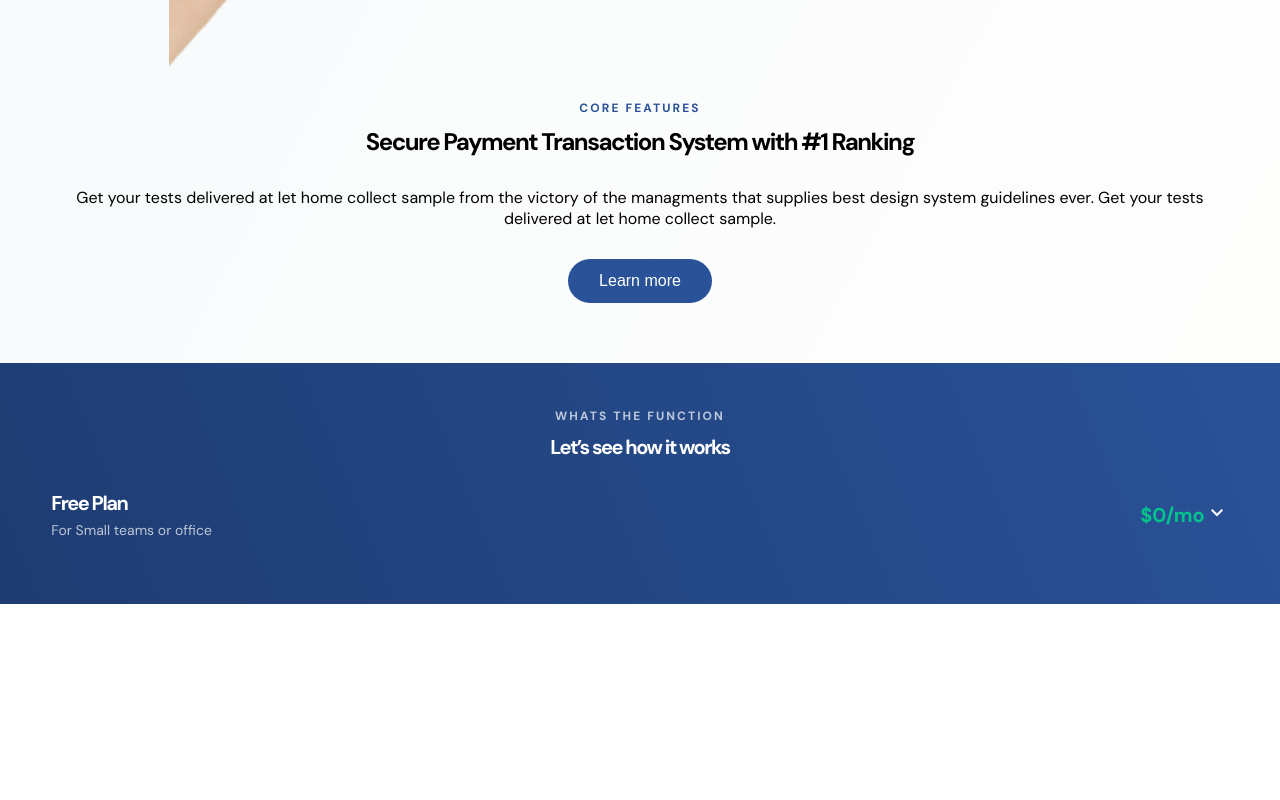
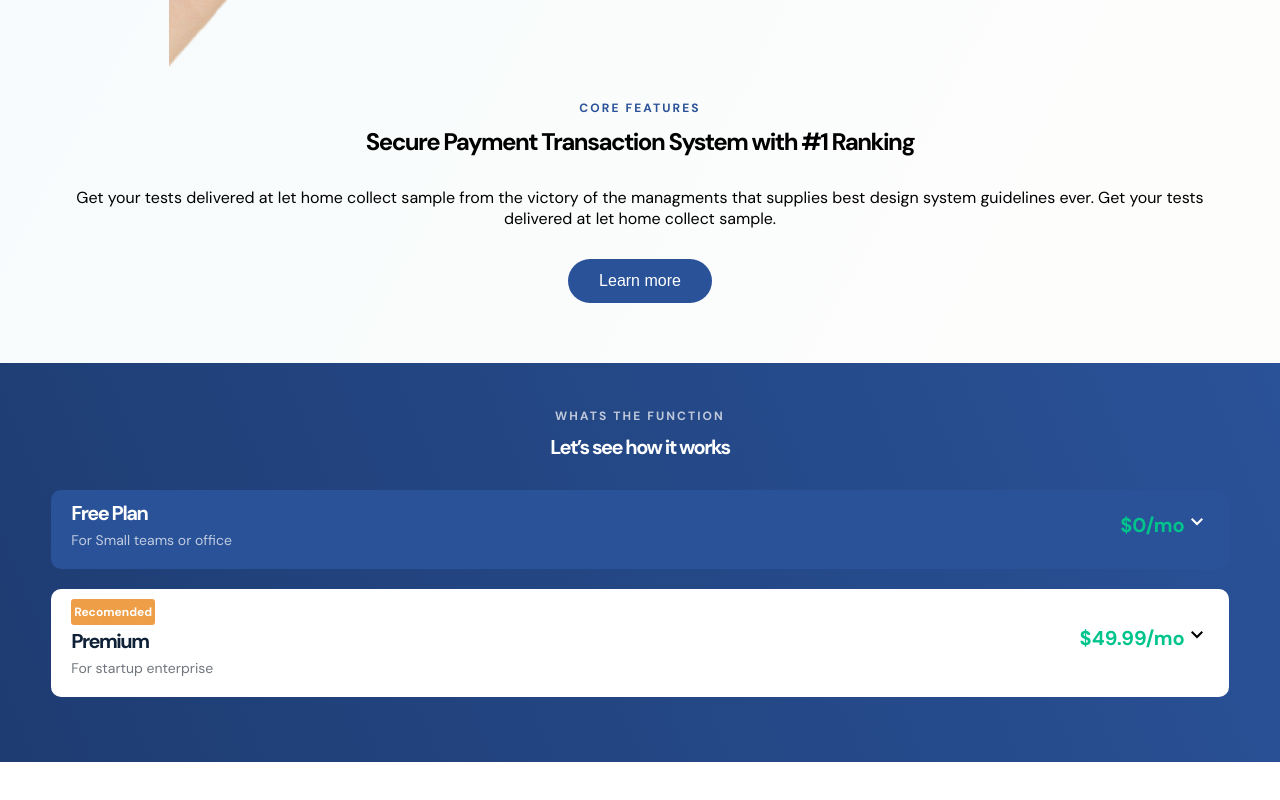
Before and after one commit to vaiperlexmar/landguru-landing, a React (Vite) app: page / in a window 1280 px wide. Shown: the part 10814-11614 px from the top of the page. Before the commit the page ends 11478 px from the top, so only its background shows below. Built offline with nearby package versions, Linux system fonts and the light colour scheme; data requests are answered from the project's data file.

Commit message:
feat: Add new plan. Animation corrections.

```diff
--- a/server/db.json
+++ b/server/db.json
@@ -59,5 +59,74 @@
         "avatar": "https://randomuser.me/api/portraits/men/14.jpg"
       }
     }
+  ],
+
+  "pricing": [
+    {
+      "id": 1,
+      "name": "Free Plan",
+      "description": "For Small teams or office",
+      "price": 0,
+      "features": [
+        {
+          "id": 1,
+          "text": "Ultimate access to all course, exercises and assessments",
+          "checked": true
+        },
+        {
+          "id": 2,
+          "text": "Free acess for all kind of exercise corrections with downloads.",
+          "checked": true
+        },
+        {
+          "id": 3,
+          "text": "Total assessment corrections with free download access system",
+          "checked": true
+        },
+        {
+          "id": 4,
+          "text": "Unlimited download of courses on the mobile app contents",
+          "checked": false
+        },
+        {
+          "id": 5,
+          "text": "Download and print courses and exercises in PDF",
+          "checked": false
+        }
+      ]
+    },
+    {
+      "id": 2,
+      "name": "Premium",
+      "description": "For startup enterprise",
+      "price": 49.99,
+      "features": [
+        {
+          "id": 1,
+          "text": "Ultimate access to all course, exercises and assessments",
+          "checked": true
+        },
+        {
+          "id": 2,
+          "text": "Free acess for all kind of exercise corrections with downloads.",
+          "checked": true
+        },
+        {
+          "id": 3,
+          "text": "Total assessment corrections with free download access system",
+          "checked": true
+        },
+        {
+          "id": 4,
+          "text": "Unlimited download of courses on the mobile app contents",
+          "checked": true
+        },
+        {
+          "id": 5,
+          "text": "Download and print courses and exercises in PDF",
+          "checked": true
+        }
+      ]
+    }
   ]
 }
--- a/src/components/Pricing.jsx
+++ b/src/components/Pricing.jsx
@@ -1,26 +1,23 @@
-import { useState, useRef, useEffect } from "react";
-import { motion, cubicBezier } from "framer-motion";
-import chevroneDown from "../assets/pricing/chevrone.svg";
-
+import PricingDropdown from "./PricingDropdown/PricingDropdown";
+import { useState, useEffect } from "react";
 export default function Pricing() {
-  const [isOpen, setIsOpen] = useState(false);
-  const ref = useRef(null);
-
-  function handleClick() {
-    setIsOpen(!isOpen);
-  }
+  const [data, setData] = useState(null);
 
   useEffect(() => {
-    if (!isOpen) {
-      const timer = setTimeout(() => {
-        ref.current.style.display = "none";
-      }, 750);
-
-      return () => clearTimeout(timer);
-    } else {
-      ref.current.style.display = "block";
-    }
-  }, [isOpen]);
+    fetch("http://localhost:3001/pricing")
+      .then((response) => {
+        if (response.ok) {
+          return response.json();
+        }
+        throw response;
+      })
+      .then((data) => {
+        setData(data);
+      })
+      .catch((error) => {
+        console.error("Error:", error);
+      });
+  }, []);
 
   return (
     <section className="pricing">
@@ -28,67 +25,15 @@ export default function Pricing() {
       <h3 className="heading-tertiary heading-tertiary_white">
         Let’s see how it works
       </h3>
-
-      <div className="pricing__item pricing__item_navy">
-        <header className="pricing__header" onClick={() => handleClick()}>
-          <div className="pricing__header-text">
-            <h3 className="heading-tertiary heading-tertiary_white">
-              Free Plan
-            </h3>
-            <p className="paragraph">For Small teams or office</p>
-          </div>
-
-          <div className="pricing__header-price">
-            <div className="pricing__price">
-              <span className="pricing__price-currency">$</span>
-              <span className="pricing__price-amount">0</span>
-              <span className="pricing__price-period">/mo</span>
-            </div>
-            <div className="pricing__header-arrow">
-              <motion.img
-                animate={{
-                  rotate: isOpen ? 180 : 0,
-                }}
-                transition={{
-                  duration: 0.5,
-                }}
-                src={chevroneDown}
-                alt=""
-              />
-            </div>
-          </div>
-        </header>
-
-        <motion.ul
-          className="pricing__list"
-          animate={{
-            y: isOpen ? "0" : "-15%",
-            opacity: isOpen ? 1 : 0,
-          }}
-          transition={{
-            duration: 0.75,
-            type: "tween",
-            ease: cubicBezier(0.25, 0.46, 0.45, 0.94),
-          }}
-          ref={ref}
-        >
-          <li className="pricing__list-item pricing__list-item_checked">
-            Ultimate access to all course, exercises and assessments
-          </li>
-          <li className="pricing__list-item pricing__list-item_checked">
-            Free acess for all kind of exercise corrections with downloads.
-          </li>
-          <li className="pricing__list-item pricing__list-item_checked">
-            Total assessment corrections with free download access system
-          </li>
-          <li className="pricing__list-item pricing__list-item_unchecked">
-            Unlimited download of courses on the mobile app contents
-          </li>
-          <li className="pricing__list-item pricing__list-item_unchecked">
-            Download and print courses and exercises in PDF
-          </li>
-        </motion.ul>
-      </div>
+      {data &&
+        data.map((plan) => {
+          if (plan.id % 2 === 0) {
+            return (
+              <PricingDropdown key={plan.id} plan={plan} color={"white"} />
+            );
+          }
+          return <PricingDropdown key={plan.id} plan={plan} color={"navy"} />;
+        })}
     </section>
   );
 }
--- /dev/null
+++ b/src/components/PricingDropdown/PricingDropdown.jsx
@@ -0,0 +1,109 @@
+import { useState, useRef, useEffect } from "react";
+import { motion, cubicBezier } from "framer-motion";
+import chevroneDown from "../../assets/pricing/chevrone.svg";
+
+export default function PricingDropdown({ plan, color }) {
+  const [isOpen, setIsOpen] = useState(false);
+  const ref = useRef(null);
+
+  function handleClick() {
+    setIsOpen(!isOpen);
+  }
+
+  useEffect(() => {
+    if (!isOpen) {
+      const timer = setTimeout(() => {
+        ref.current.style.display = "none";
+      }, 500);
+
+      return () => clearTimeout(timer);
+    } else {
+      ref.current.style.display = "block";
+    }
+  }, [isOpen]);
+
+  // transformation of features list
+
+  const planFeatures = plan.features.map((feature) => {
+    return (
+      <li
+        className={`${
+          feature.checked
+            ? "pricing__list-item_checked"
+            : "pricing__list-item_unchecked"
+        } pricing__list-item`}
+      >
+        {feature.text}
+      </li>
+    );
+  });
+
+  return (
+    <motion.div
+      className={`pricing__item pricing__item_${color}`}
+      transition={{
+        duration: 0.75,
+        type: "tween",
+        ease: cubicBezier(0.25, 0.46, 0.45, 0.94),
+      }}
+    >
+      <motion.header
+        className="pricing__header"
+        onClick={() => handleClick()}
+        animate={{
+          marginBottom: isOpen ? "2rem" : "1rem",
+        }}
+      >
+        <div className="pricing__header-text">
+          {plan.name === "Premium" ? (
+            <p className=" pricing__recomended">Recomended</p>
+          ) : null}
+
+          <h3 className="heading-tertiary heading-tertiary_white">
+            {plan.name}
+          </h3>
+          <p className="paragraph pricing__description">{plan.description}</p>
+        </div>
+
+        <div className="pricing__price-container">
+          <div className="pricing__price">
+            <span className="pricing__price-currency">$</span>
+            <span className="pricing__price-amount">{plan.price}</span>
+            <span className="pricing__price-period">/mo</span>
+          </div>
+          <div className="pricing__header-arrow">
+            <motion.img
+              animate={{
+                rotate: isOpen ? 180 : 0,
+              }}
+              transition={{
+                duration: 0.5,
+              }}
+              src={chevroneDown}
+              alt=""
+            />
+          </div>
+        </div>
+      </motion.header>
+
+      <motion.ul
+        className="pricing__list"
+        animate={{
+          opacity: isOpen ? 1 : 0,
+          height: isOpen ? "auto" : 0,
+        }}
+        transition={{
+          duration: 0.75,
+          type: "tween",
+          ease: cubicBezier(0.25, 0.46, 0.45, 0.94),
+          opacity: { duration: 0.5 },
+        }}
+        ref={ref}
+      >
+        {planFeatures}
+
+        <button className="btn">Signup Now</button>
+      </motion.ul>
+    </motion.div>
+  );
+}
--- a/src/index.css
+++ b/src/index.css
@@ -17,6 +17,7 @@
   --dark-navy: #1e3c72;
   --medium-navy: #22437d;
   --navy: #2a5298;
+  --navy-gray: #343d48;
   --white: #fff;
   --green: #00c48c;
 }
@@ -495,7 +496,3 @@ section {
   margin-bottom: 6rem;
   background: linear-gradient(68deg, var(--dark-navy) 0%, var(--navy) 100%);
 }
-
-.pricing .heading-tertiary:nth-child(2) {
-  margin-bottom: 3rem;
-}
--- a/src/styles/priceItem.css
+++ b/src/styles/priceItem.css
@@ -1,78 +1,122 @@
+.pricing__item {
+  margin-bottom: 2rem;
+  border-radius: 1rem;
+  padding: 1rem 2rem;
+}
+
+.pricing__item_navy {
+  background-color: var(--navy);
+  color: white;
+}
+
+.pricing__item_white {
+  background-color: white;
+  color: var(--navy-gray);
+}
+
+.pricing__item_white .pricing__header-arrow {
+  filter: invert(0);
+}
+
+.pricing__item_white h3 {
+  color: var(--black-navy);
+}
+
 .pricing__header {
   display: flex;
+  justify-content: space-between;
   align-items: center;
-  justify-content: space-between;
+  margin-bottom: 2rem;
   text-align: start;
-  margin-bottom: 2rem;
 }
 
-.pricing h3 {
+.pricing__recomended {
+  display: inline-block;
+  margin-bottom: 0.3rem;
+  border-radius: 0.3rem;
+  background-color: #ef9e48;
+  padding: 0.5rem 0.3rem;
+  color: white;
+  font-weight: 700;
+  font-size: var(--fs-7);
+}
+
+.pricing__header-text .heading-tertiary {
   margin-bottom: 0.5rem;
 }
 
 .pricing__header .paragraph {
+  opacity: 0.7;
   font-size: var(--fs-6);
-  color: white;
-  opacity: 0.7;
 }
 
-.pricing__header-price {
+.pricing__price-container {
   display: flex;
   align-items: center;
-}
-
-.pricing__list {
-  list-style: none;
-  text-align: start;
-  padding-left: 5vw;
-}
-
-.pricing__price {
   color: var(--green);
+  font-weight: 700;
   font-size: var(--fs-3);
-  font-weight: 700;
 }
 
 .pricing__header-arrow {
   filter: invert(100%);
 }
 
-.pricing__list-item {
-  margin-bottom: 1rem;
-  font-size: var(--fs-6);
-  position: relative;
-  padding: 1vw 1rem;
+.pricing__list {
+  padding-left: 5vw;
+  list-style: none;
+  text-align: start;
 }
 
-.pricing__list-item_checked {
+.pricing__list-item {
+  position: relative;
+  margin-bottom: 1rem;
+  padding: 1vw 1rem;
+  font-size: var(--fs-6);
+}
+
+.pricing__list-item_checked::before {
+  position: absolute;
+  top: 50%;
+  left: -8%;
+  transform: translate(0, -25%);
+  background-image: url("../src/assets/pricing/checked.svg");
+  background-repeat: no-repeat;
+  width: 100%;
+  height: 100%;
+  content: "";
+}
+
+.pricing__list-item_unchecked {
+  opacity: 0.55;
   color: white;
 }
 
-.pricing__list-item_checked::before {
-  content: "";
+.pricing__list-item_unchecked::before {
   position: absolute;
+  top: 50%;
   left: -8%;
-  top: 50%;
   transform: translate(0, -25%);
+  background-image: url("../src/assets/pricing/unchecked.svg");
+  background-repeat: no-repeat;
   width: 100%;
   height: 100%;
-  background-repeat: no-repeat;
-  background-image: url("../src/assets/pricing/checked.svg");
+  content: "";
 }
 
-.pricing__list-item_unchecked {
-  color: white;
-  opacity: 0.55;
+.pricing__item .btn {
+  display: block;
+  margin: 0 auto;
+  background-color: white;
+  color: var(--navy);
 }
 
-.pricing__list-item_unchecked::before {
-  content: "";
-  position: absolute;
-  left: -8%;
-  top: 50%;
-  transform: translate(0, -25%);
-  width: 100%;
-  height: 100%;
-  background-repeat: no-repeat;
-  background-image: url("../src/assets/pricing/unchecked.svg");
+.pricing__item_navy .btn {
+  background-color: white;
+  color: var(--navy);
 }
+
+.pricing__item_white .btn {
+  background-color: var(--navy);
+  color: white;
+}
```
